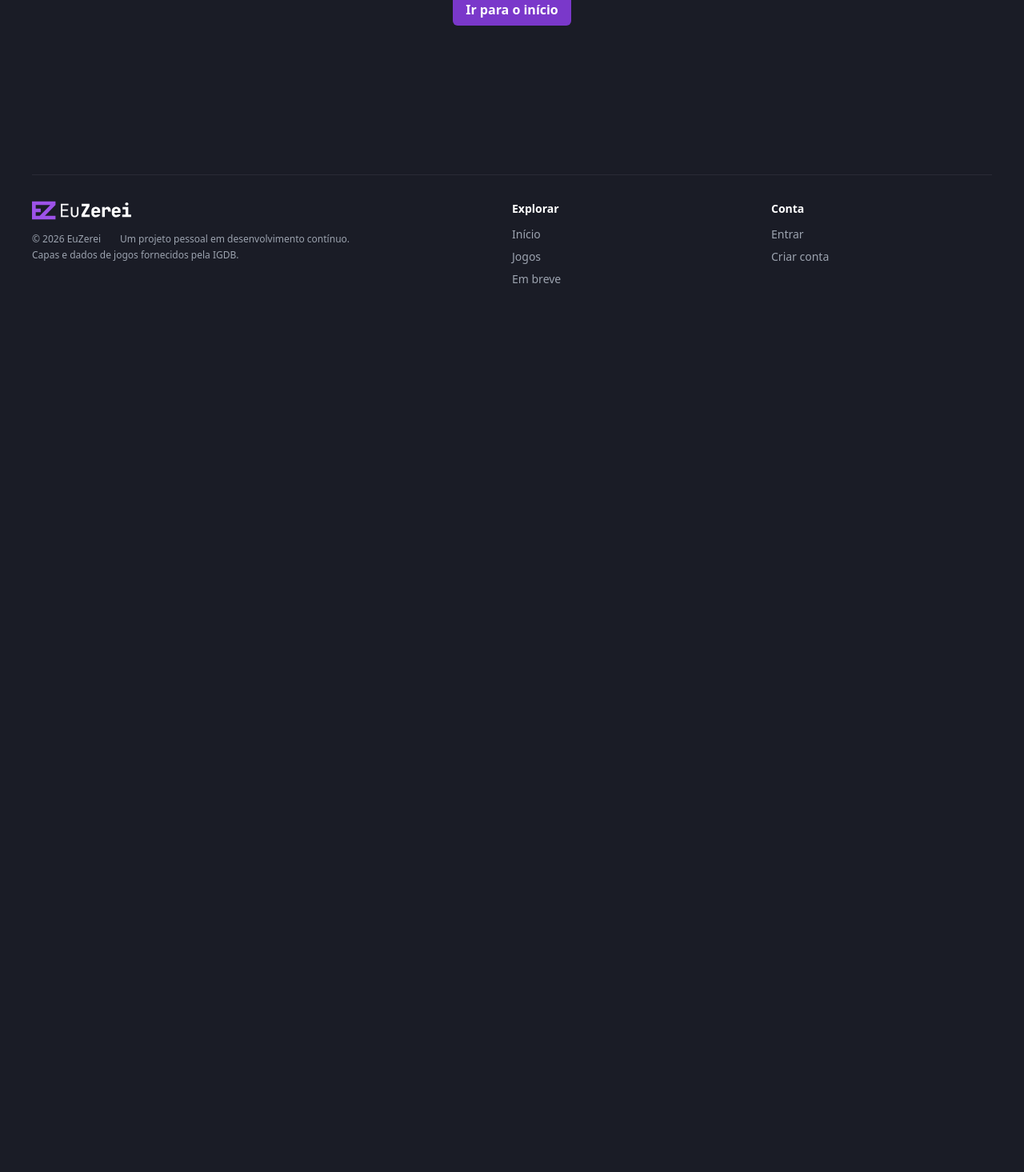
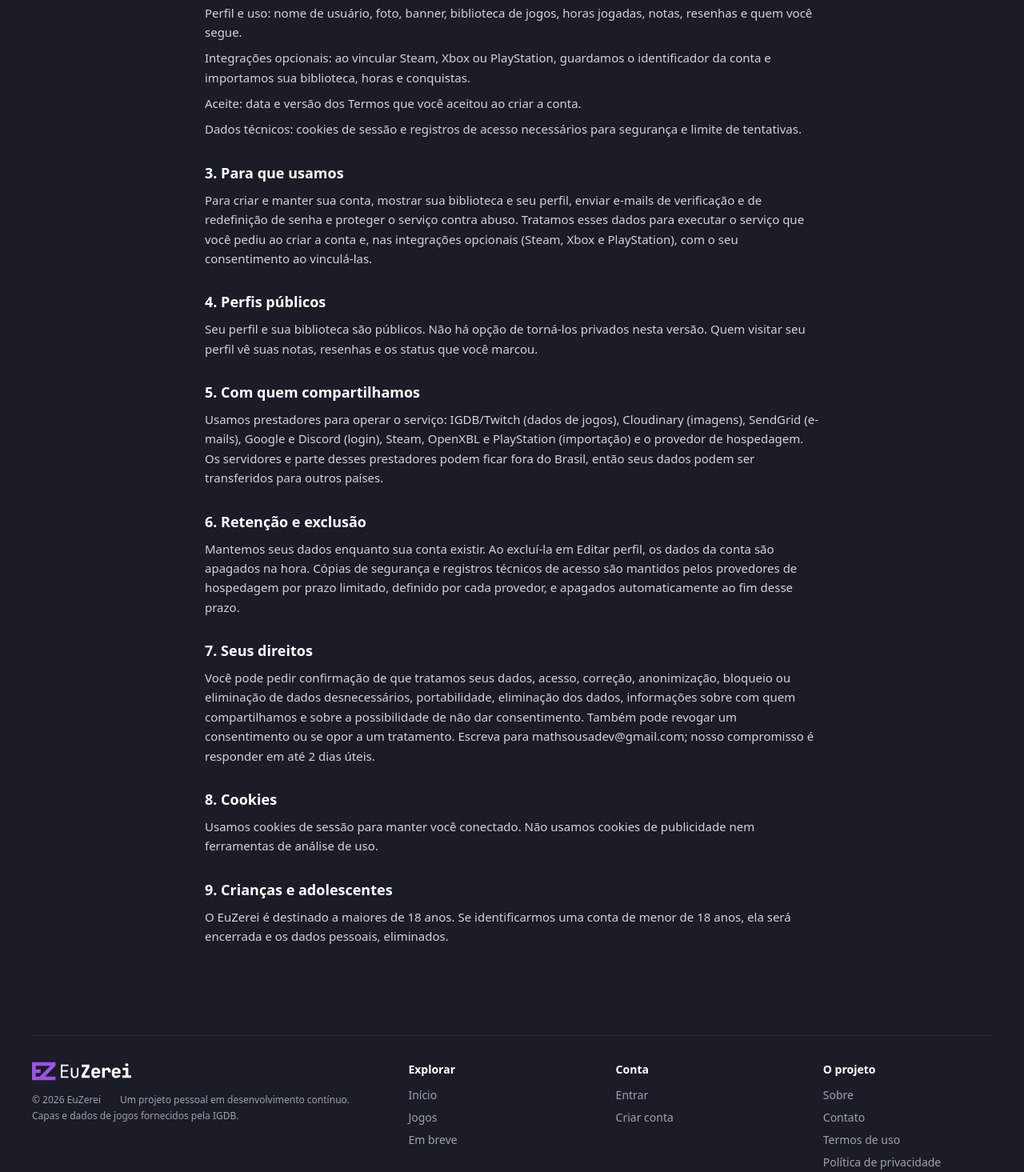
Before and after one commit to MathQuente/lib-front-end, a React (Vite) app: page /privacidade in a window 1280 px wide. Shown: the part 405-1870 px from the top of the page at 80% size. Before the commit the page ends 800 px from the top, so only its background shows below. Built offline with nearby package versions, Linux system fonts and the light colour scheme; no server answers.

Commit message:
feat(legal): páginas de termos, privacidade, sobre e contato
Rotas /termos, /privacidade, /sobre e /contato, e a coluna "O projeto"
no rodapé com os quatro links.

```diff
--- a/src/components/footer.tsx
+++ b/src/components/footer.tsx
@@ -26,9 +26,16 @@ export function Footer() {
         { to: '/auth?tab=signUp', label: 'Criar conta' },
       ]
 
+  const projectLinks = [
+    { to: '/sobre', label: 'Sobre' },
+    { to: '/contato', label: 'Contato' },
+    { to: '/termos', label: 'Termos de uso' },
+    { to: '/privacidade', label: 'Política de privacidade' },
+  ]
+
   return (
     <footer className="mt-16 border-t border-dark-border pt-8">
-      <div className="grid grid-cols-2 gap-x-8 gap-y-8 lg:grid-cols-[minmax(0,2fr)_minmax(0,1fr)_minmax(0,1fr)] lg:gap-x-12">
+      <div className="grid grid-cols-2 gap-x-8 gap-y-8 lg:grid-cols-[minmax(0,2fr)_minmax(0,1fr)_minmax(0,1fr)_minmax(0,1fr)] lg:gap-x-12">
         <div className="col-span-2 min-w-0 lg:col-span-1">
           <img src={logo} alt="EuZerei" className="h-6 w-auto" />
           <p className="mt-4 flex flex-col gap-1 text-xs text-gray-400 lg:flex-row lg:flex-wrap lg:gap-x-6">
@@ -67,6 +74,21 @@ export function Footer() {
             ))}
           </ul>
         </nav>
+
+        <nav aria-labelledby="footer-projeto" className="min-w-0">
+          <h2 id="footer-projeto" className={groupTitleClass}>
+            O projeto
+          </h2>
+          <ul>
+            {projectLinks.map(({ to, label }) => (
+              <li key={to}>
+                <Link to={to} className={linkClass}>
+                  {label}
+                </Link>
+              </li>
+            ))}
+          </ul>
+        </nav>
       </div>
     </footer>
   )
--- /dev/null
+++ b/src/components/legalPage.tsx
@@ -0,0 +1,40 @@
+import { useDocumentTitle } from '../hooks/useDocumentTitle'
+
+export type LegalSection = {
+  heading: string
+  paragraphs: string[]
+}
+
+export function LegalPage({
+  title,
+  updatedAt,
+  sections
+}: {
+  title: string
+  updatedAt?: string
+  sections: LegalSection[]
+}) {
+  useDocumentTitle(title)
+
+  return (
+    <div className="flex justify-center pt-2 pb-8 md:pt-4 md:pb-12">
+      <article className="w-full max-w-3xl flex flex-col gap-7">
+        <header className="flex flex-col gap-2">
+          <h1 className="text-white font-semibold text-2xl">{title}</h1>
+          {updatedAt && <p className="text-sm text-gray-400">Atualizado em {updatedAt}</p>}
+        </header>
+
+        {sections.map(({ heading, paragraphs }) => (
+          <section key={heading} className="flex flex-col gap-2">
+            <h2 className="text-white font-semibold text-lg">{heading}</h2>
+            {paragraphs.map(paragraph => (
+              <p key={paragraph} className="text-[15px] leading-relaxed text-gray-300">
+                {paragraph}
+              </p>
+            ))}
+          </section>
+        ))}
+      </article>
+    </div>
+  )
+}
--- /dev/null
+++ b/src/pages/aboutPage.tsx
@@ -0,0 +1,24 @@
+import { LegalPage, type LegalSection } from '../components/legalPage'
+
+const sections: LegalSection[] = [
+  {
+    heading: 'O que é o EuZerei',
+    paragraphs: [
+      'Uma biblioteca pessoal de jogos: você marca cada um como jogado, jogando, pausado, na fila, na lista de desejos ou largado, dá nota, escreve resenhas e segue outras pessoas. Também dá para importar a biblioteca da Steam, do Xbox e da PlayStation.'
+    ]
+  },
+  {
+    heading: 'Quem mantém',
+    paragraphs: [
+      'Um projeto pessoal e gratuito, feito como portfólio e em desenvolvimento contínuo. Responsável: Matheus de Sousa Silva.'
+    ]
+  },
+  {
+    heading: 'Dados de jogos',
+    paragraphs: ['Capas e dados de jogos fornecidos pela IGDB.']
+  }
+]
+
+export function AboutPage() {
+  return <LegalPage title="Sobre" sections={sections} />
+}
--- /dev/null
+++ b/src/pages/contactPage.tsx
@@ -0,0 +1,15 @@
+import { LegalPage, type LegalSection } from '../components/legalPage'
+
+const sections: LegalSection[] = [
+  {
+    heading: 'Fale com a gente',
+    paragraphs: [
+      'Para dúvidas, denúncias de conteúdo ou pedidos sobre seus dados pessoais, escreva para mathsousadev@gmail.com. Respondemos em até 2 dias úteis.',
+      'Não envie senhas nem documentos pessoais por e-mail.'
+    ]
+  }
+]
+
+export function ContactPage() {
+  return <LegalPage title="Contato" sections={sections} />
+}
--- /dev/null
+++ b/src/pages/privacyPage.tsx
@@ -0,0 +1,72 @@
+import { LegalPage, type LegalSection } from '../components/legalPage'
+
+const sections: LegalSection[] = [
+  {
+    heading: '1. Quem é o controlador',
+    paragraphs: [
+      'Controlador: Matheus de Sousa Silva, e-mail mathsousadev@gmail.com. Pedidos sobre seus dados podem ser enviados para esse endereço.'
+    ]
+  },
+  {
+    heading: '2. Dados que coletamos',
+    paragraphs: [
+      'Cadastro: e-mail e senha (guardada apenas em forma de hash) ou, se você entrar com Google ou Discord, os dados básicos que esses serviços informam.',
+      'Perfil e uso: nome de usuário, foto, banner, biblioteca de jogos, horas jogadas, notas, resenhas e quem você segue.',
+      'Integrações opcionais: ao vincular Steam, Xbox ou PlayStation, guardamos o identificador da conta e importamos sua biblioteca, horas e conquistas.',
+      'Aceite: data e versão dos Termos que você aceitou ao criar a conta.',
+      'Dados técnicos: cookies de sessão e registros de acesso necessários para segurança e limite de tentativas.'
+    ]
+  },
+  {
+    heading: '3. Para que usamos',
+    paragraphs: [
+      'Para criar e manter sua conta, mostrar sua biblioteca e seu perfil, enviar e-mails de verificação e de redefinição de senha e proteger o serviço contra abuso. Tratamos esses dados para executar o serviço que você pediu ao criar a conta e, nas integrações opcionais (Steam, Xbox e PlayStation), com o seu consentimento ao vinculá-las.'
+    ]
+  },
+  {
+    heading: '4. Perfis públicos',
+    paragraphs: [
+      'Seu perfil e sua biblioteca são públicos. Não há opção de torná-los privados nesta versão. Quem visitar seu perfil vê suas notas, resenhas e os status que você marcou.'
+    ]
+  },
+  {
+    heading: '5. Com quem compartilhamos',
+    paragraphs: [
+      'Usamos prestadores para operar o serviço: IGDB/Twitch (dados de jogos), Cloudinary (imagens), SendGrid (e-mails), Google e Discord (login), Steam, OpenXBL e PlayStation (importação) e o provedor de hospedagem. Os servidores e parte desses prestadores podem ficar fora do Brasil, então seus dados podem ser transferidos para outros países.'
+    ]
+  },
+  {
+    heading: '6. Retenção e exclusão',
+    paragraphs: [
+      'Mantemos seus dados enquanto sua conta existir. Ao excluí-la em Editar perfil, os dados da conta são apagados na hora. Cópias de segurança e registros técnicos de acesso são mantidos pelos provedores de hospedagem por prazo limitado, definido por cada provedor, e apagados automaticamente ao fim desse prazo.'
+    ]
+  },
+  {
+    heading: '7. Seus direitos',
+    paragraphs: [
+      'Você pode pedir confirmação de que tratamos seus dados, acesso, correção, anonimização, bloqueio ou eliminação de dados desnecessários, portabilidade, eliminação dos dados, informações sobre com quem compartilhamos e sobre a possibilidade de não dar consentimento. Também pode revogar um consentimento ou se opor a um tratamento. Escreva para mathsousadev@gmail.com; nosso compromisso é responder em até 2 dias úteis.'
+    ]
+  },
+  {
+    heading: '8. Cookies',
+    paragraphs: [
+      'Usamos cookies de sessão para manter você conectado. Não usamos cookies de publicidade nem ferramentas de análise de uso.'
+    ]
+  },
+  {
+    heading: '9. Crianças e adolescentes',
+    paragraphs: [
+      'O EuZerei é destinado a maiores de 18 anos. Se identificarmos uma conta de menor de 18 anos, ela será encerrada e os dados pessoais, eliminados.'
+    ]
+  }
+]
+
+export function PrivacyPage() {
+  return (
+    <LegalPage
+      title="Política de privacidade"
+      updatedAt="25 de outubro de 2026"
+      sections={sections}
+    />
+  )
+}
--- /dev/null
+++ b/src/pages/termsPage.tsx
@@ -0,0 +1,55 @@
+import { LegalPage, type LegalSection } from '../components/legalPage'
+
+const sections: LegalSection[] = [
+  {
+    heading: '1. Quem somos',
+    paragraphs: [
+      'O EuZerei é um projeto pessoal e gratuito, feito como portfólio, para registrar e avaliar jogos. Responsável: Matheus de Sousa Silva. Contato: mathsousadev@gmail.com.',
+      'Ao criar uma conta, você declara que leu e aceita estes Termos e a Política de Privacidade.'
+    ]
+  },
+  {
+    heading: '2. Quem pode usar',
+    paragraphs: [
+      'É preciso ter 18 anos ou mais. Ao criar a conta, você declara que tem essa idade, e registramos a data e a versão dos Termos que você aceitou.',
+      'Se identificarmos uma conta de menor de 18 anos, ela será encerrada e os dados pessoais, eliminados.'
+    ]
+  },
+  {
+    heading: '3. O que você publica',
+    paragraphs: [
+      'Resenhas, notas, nome de usuário e imagens ficam visíveis em perfis públicos. Você continua sendo o titular do que publica e autoriza o EuZerei a exibir, armazenar e processar esse conteúdo apenas para operar o serviço.',
+      'Conteúdo que viole estes Termos pode ser denunciado em mathsousadev@gmail.com. A denúncia será analisada em até 2 dias úteis e o conteúdo poderá ser removido ou a conta suspensa.'
+    ]
+  },
+  {
+    heading: '4. Encerrar a conta',
+    paragraphs: [
+      'Você pode excluir sua conta em Editar perfil. A exclusão é imediata e definitiva. Cópias de segurança do banco de dados e registros técnicos de acesso são mantidos pelos provedores de hospedagem por prazo limitado, definido por cada provedor, e apagados automaticamente ao fim desse prazo.',
+      'O EuZerei pode suspender ou encerrar contas que violem estes Termos.'
+    ]
+  },
+  {
+    heading: '5. Dados de jogos',
+    paragraphs: [
+      'Capas e dados de jogos são fornecidos pela IGDB.',
+      'O EuZerei não é afiliado à IGDB, à Twitch nem aos titulares dos jogos.'
+    ]
+  },
+  {
+    heading: '6. Responsabilidade e lei aplicável',
+    paragraphs: [
+      'O serviço é fornecido como está, sem garantia de disponibilidade, por ser um projeto pessoal. Estas regras seguem a legislação brasileira.'
+    ]
+  }
+]
+
+export function TermsPage() {
+  return (
+    <LegalPage
+      title="Termos de uso"
+      updatedAt="25 de outubro de 2026"
+      sections={sections}
+    />
+  )
+}
```
Also changed, not shown: src/main.tsx (+20 -0 lines).
